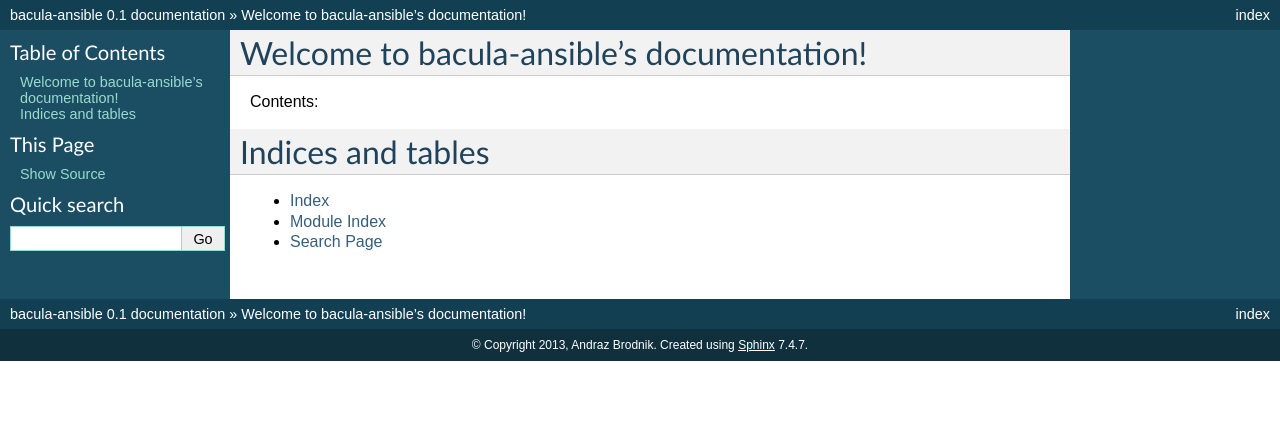
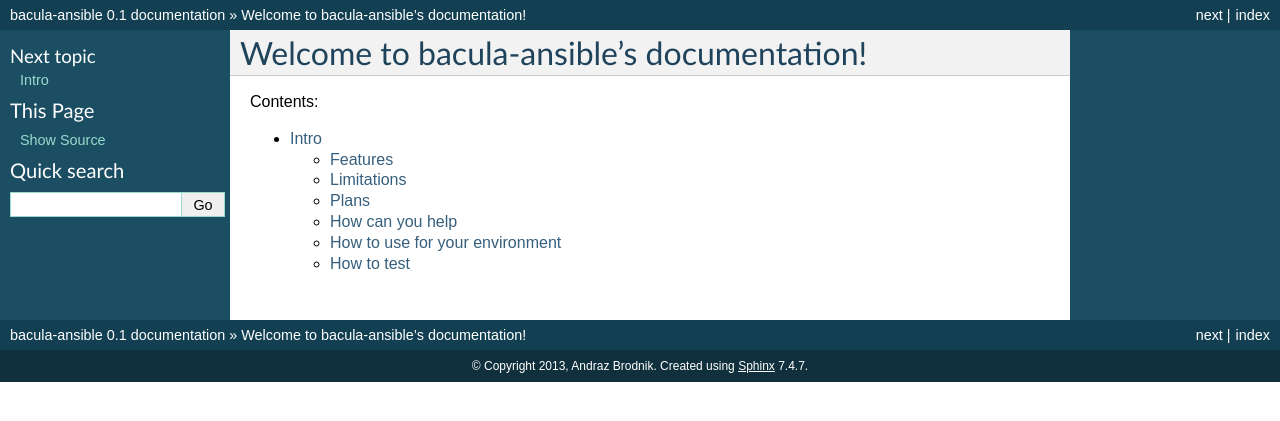
Before and after one commit to brodul/ansible-bacula, a Sphinx documentation site: the page built from docs/source/index.rst, in a window 1280 px wide. Shown: the top 421 px of the page. Built offline with Sphinx 7.4.7, drawn with Linux system fonts in a browser that asks for light colours; some of the changed lines change nothing that is shown.

Commit message:
Documentation update.

```diff
--- a/docs/source/index.rst
+++ b/docs/source/index.rst
@@ -11,11 +11,4 @@
 .. toctree::
    :maxdepth: 2
 
-
-
-Indices and tables
-==================
-
-* :ref:`genindex`
-* :ref:`modindex`
-* :ref:`search`
+   intro
--- /dev/null
+++ b/docs/source/intro.rst
@@ -0,0 +1,86 @@
+Intro
++++++
+
+
+This is an ansible playbook that makes deploying bacula easy. It has a role
+for:
+
+  - Bacula director
+  - Bacula file daemon (director client)
+  - Bacula storage daemon
+  - Multiple file daemons (clients)
+
+
+Features
+--------
+
+  - Built-in distribution detection (can be easily extended for RHEL or
+    different versions of Ubuntu)
+  - When client are installed the configuration that director needs is pushed
+    to the director.
+  - Support for encrypted backups (you have to generate keys manually with the
+    script)
+  - Special multiline var for each client is possible.
+
+
+Limitations
+-----------
+
+
+  - It's only tested for the standard small setup with the director, storage,
+    and director filedaemon setup. (with multiple standard clients)
+  - Can't be installed on windows and no python boxes (limitations of ansible)
+
+
+Plans
+-----
+
+  - Add Almir web interface
+  - Add AWS script for testing
+  - Register this project on Galaxy
+  - Support for TLS communication
+  - Multiple directors and stuff
+
+How can you help
+----------------
+
+  - Test if it works
+  - Talk to me (brodul [/.at/.] brodul.org)
+  - Improve documentation
+
+How to use for your environment
+-------------------------------
+
+I would recommend you that you to reuse the roles.
+
+see this two links:
+
+https://groups.google.com/forum/#!msg/ansible-project/vgc2bFQgzmE/0SDKwCniPjgJ
+http://www.ansibleworks.com/docs/playbooks_roles.html#id7
+
+If you have other design patterns about reusage of ansible configuration please
+contact brodul on Freenode IRC server.
+
+UPDATE:
+
+http://galaxy.ansibleworks.com/ is released will port this playbook there
+
+.. WARNING::
+
+  This is still in development.
+
+
+
+How to test
+-----------
+
+.. NOTE::
+
+  Will be updated soon.
+
+- Make a lxc or virtualbox with clean Ubuntu 12.04 install with sshd.
+- Bind VM port 22 to localhost 2222 (or edit testing inventory).
+- Add your key to sudo user.
+- Run: ansible-playbook -i testing testing-director-storage.yml -K (on the
+  director/storage)
+- Run: ansible-playbook -i testing testing-clients.yml -K (on the clients)
```
